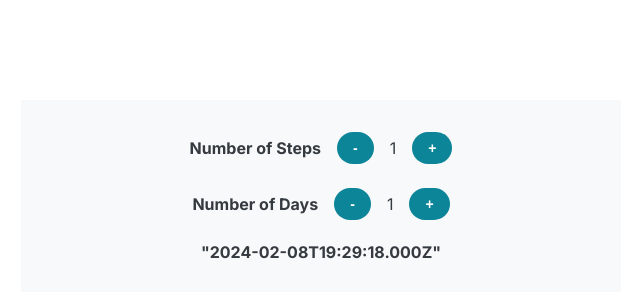
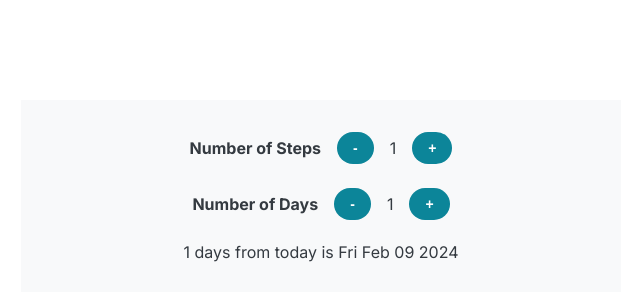
Before and after one commit to abkhale17/react-projects, a React (Create React App) app: page / in a window 1280 px wide. Shown: the top 300 px of the page, without its empty margins (319-959 px from the left). Built offline with nearby package versions, Linux system fonts and the light colour scheme.

Commit message:
change result message on screen

```diff
--- a/src/c1-date-counter/App.js
+++ b/src/c1-date-counter/App.js
@@ -18,7 +18,7 @@ function DateCounter() {
         <span>{daysCount}</span>
         <button className="btn" onClick={() => setDaysCount(n => n + steps)}>+</button>
       </div>
-      <h4 style={{textAlign: 'center'}}>{JSON.stringify(new Date())}</h4>
+      <p style={{textAlign: 'center'}}>{getNthDateFromToday(daysCount)}</p>
     </div>
   )
 }
@@ -27,4 +27,12 @@ function App() {
   return <DateCounter />
 }
 
+function getNthDateFromToday(days) {
+  let date = new Date()
+  date.setDate(date.getDate() + days)
+  if(days === 0) {
+    return "Today is the day"
+  }
+  return `${days} days from today is ${date.toDateString()}`
+}
 export default App
```
